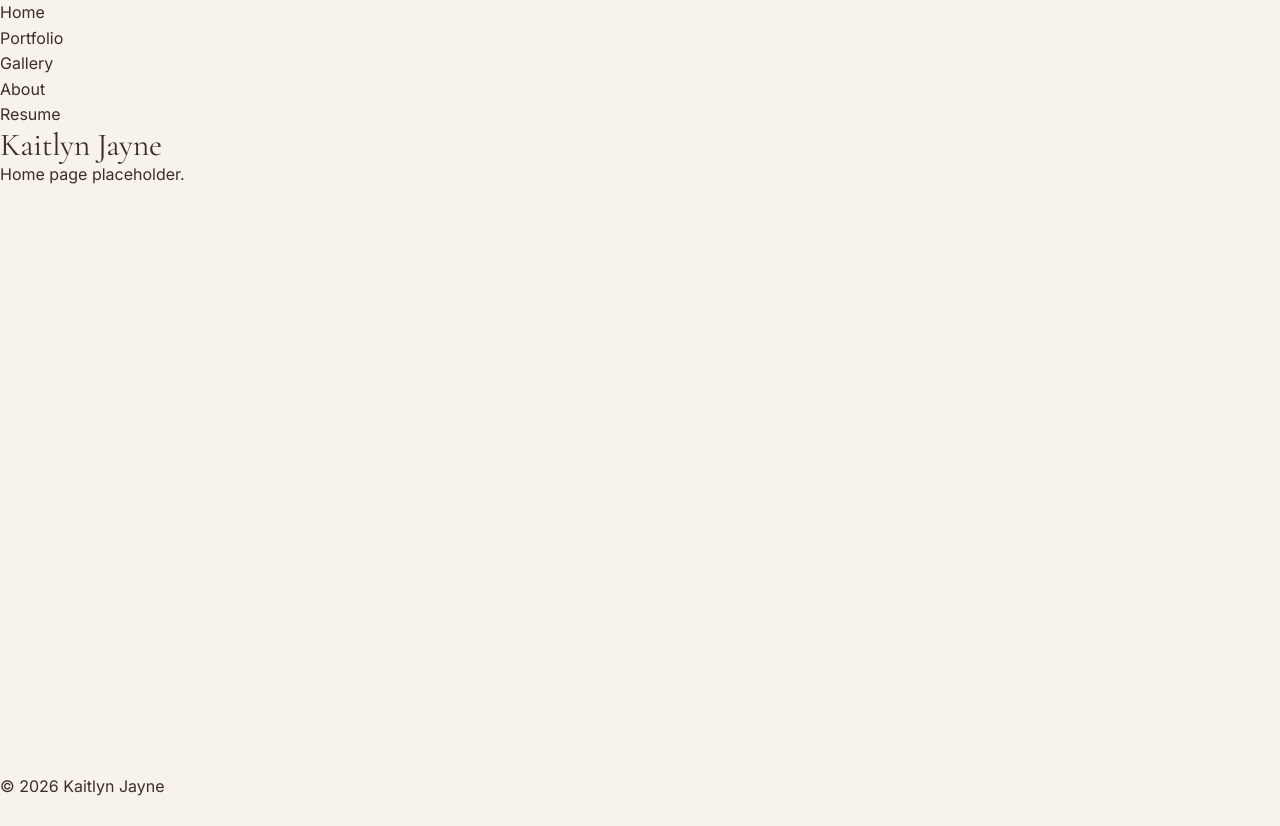
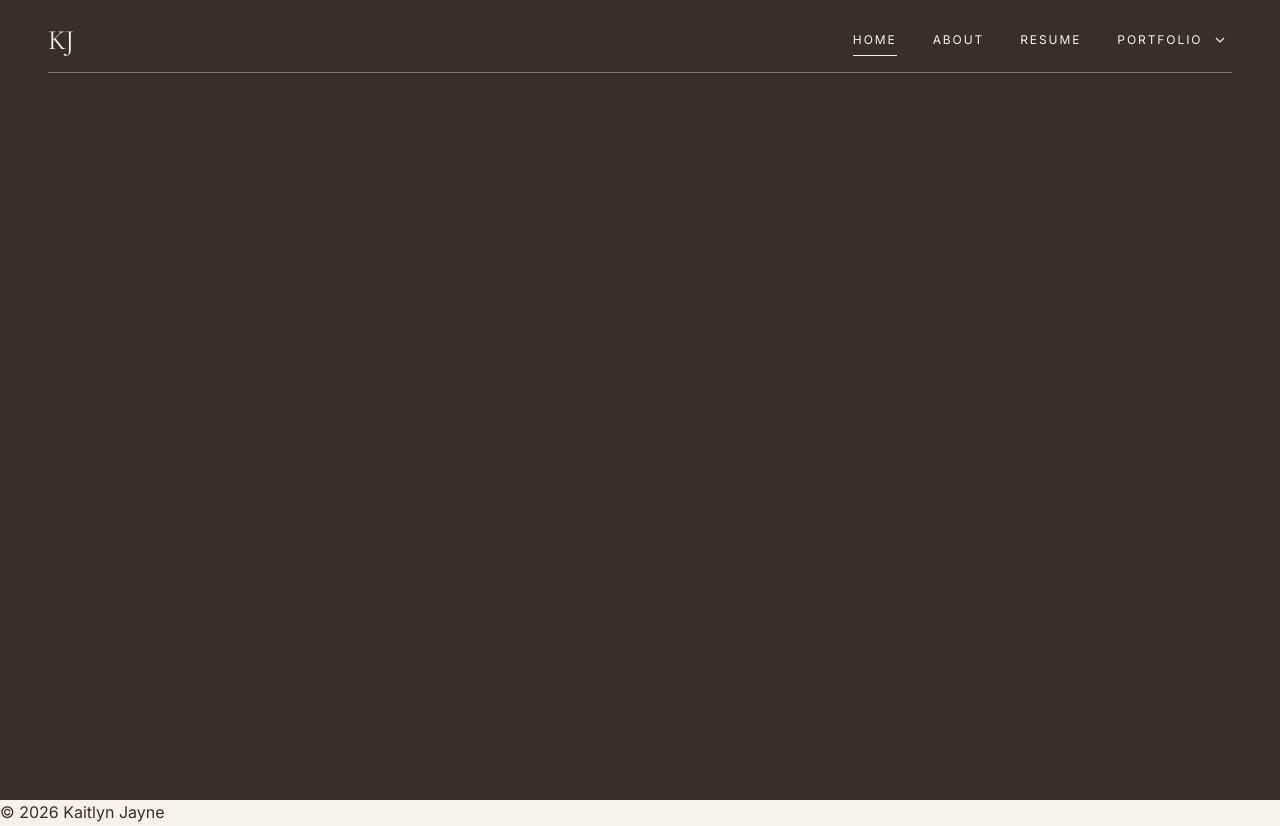
Before and after one commit to N-farnsworth/kaitlyn-website, a Next.js app: page / in a window 1280 px wide. Before the commit the page ends 800 px from the top, so only its background shows below. Built offline with nearby package versions, Linux system fonts and the light colour scheme.

Commit message:
Add nav with portfolio dropdown

```diff
--- a/app/page.tsx
+++ b/app/page.tsx
@@ -1,8 +1,4 @@
-export default function HomePage() {
-  return (
-    <main>
-      <h1>Kaitlyn Jayne</h1>
-      <p>Home page placeholder.</p>
-    </main>
-  );
+export default function Home() {
+  // TEMPORARY dark block so the ivory nav is visible. Replaced by the real hero next.
+  return <div style={{ height: "100vh", background: "var(--espresso)" }} />;
 }
--- /dev/null
+++ b/components/Nav.module.css
@@ -0,0 +1,155 @@
+.header {
+  position: absolute;
+  top: 0;
+  left: 0;
+  right: 0;
+  z-index: 50;
+  padding-top: env(safe-area-inset-top, 0px);
+  color: var(--color-text);
+}
+
+.onDark {
+  color: var(--color-on-photo);
+}
+
+.bar {
+  display: flex;
+  align-items: center;
+  justify-content: space-between;
+  gap: var(--space-md);
+  margin: 0 var(--gutter);
+  padding: var(--space-md) 0 var(--space-sm);
+  border-bottom: 1px solid color-mix(in srgb, currentColor 35%, transparent);
+}
+
+.monogram {
+  font-family: var(--font-display);
+  font-size: 1.75rem;
+  line-height: 1;
+  letter-spacing: -0.04em;
+}
+
+.links {
+  display: flex;
+  align-items: center;
+  gap: 2.25rem;
+  list-style: none;
+}
+
+/* Small-caps style links with an underline that draws in */
+.link {
+  position: relative;
+  display: inline-block;
+  padding: 0.4rem 0;
+  font-size: var(--text-xs);
+  letter-spacing: 0.16em;
+  text-transform: uppercase;
+}
+
+.link::after {
+  content: "";
+  position: absolute;
+  left: 0;
+  right: 0;
+  bottom: 0;
+  height: 1px;
+  background: currentColor;
+  transform: scaleX(0);
+  transform-origin: left;
+  transition: transform 0.3s ease;
+}
+
+.link:hover::after,
+.active::after {
+  transform: scaleX(1);
+}
+
+/* ---------- Portfolio dropdown ---------- */
+.dropdown {
+  position: relative;
+  display: flex;
+  align-items: center;
+  gap: 0.35rem;
+}
+
+.toggle {
+  display: grid;
+  place-items: center;
+  width: 1.5rem;
+  height: 1.5rem;
+}
+
+.chevron {
+  transition: transform 0.25s ease;
+}
+
+.dropdown[data-open="true"] .chevron {
+  transform: rotate(180deg);
+}
+
+.menu {
+  position: absolute;
+  top: calc(100% + 0.75rem);
+  right: 0;
+  min-width: 13rem;
+  padding: 0.5rem 0;
+  list-style: none;
+  background: var(--color-bg);
+  color: var(--color-text);
+  border: 1px solid var(--color-border);
+  box-shadow: 0 12px 30px rgba(58, 46, 42, 0.12);
+  opacity: 0;
+  visibility: hidden;
+  transform: translateY(-4px);
+  transition: opacity 0.2s ease, transform 0.2s ease, visibility 0.2s;
+}
+
+/* Invisible bridge so the menu doesn't close while the mouse crosses the gap */
+.menu::before {
+  content: "";
+  position: absolute;
+  left: 0;
+  right: 0;
+  top: -0.75rem;
+  height: 0.75rem;
+}
+
+.dropdown[data-open="true"] .menu {
+  opacity: 1;
+  visibility: visible;
+  transform: translateY(0);
+}
+
+/* Open on hover too, but only on devices with a real mouse */
+@media (hover: hover) {
+  .dropdown:hover .menu {
+    opacity: 1;
+    visibility: visible;
+    transform: translateY(0);
+  }
+}
+
+.menuLink {
+  display: block;
+  padding: 0.6rem 1.25rem;
+  font-size: var(--text-sm);
+  transition: background 0.2s ease;
+}
+
+.menuLink:hover {
+  background: color-mix(in srgb, var(--color-surface) 45%, transparent);
+}
+
+.menuLink[aria-current="page"] {
+  color: var(--color-accent);
+}
+
+/* Temporary until the phone menu exists */
+@media (max-width: 640px) {
+  .links {
+    gap: 1rem;
+  }
+  .link {
+    letter-spacing: 0.1em;
+  }
+}
--- a/components/Nav.tsx
+++ b/components/Nav.tsx
@@ -1,25 +1,132 @@
+"use client";
+
 import Link from "next/link";
+import { usePathname } from "next/navigation";
+import { useEffect, useId, useRef, useState } from "react";
+import { navLinks, darkHeroPaths, type NavItem } from "@/data/navigation";
+import styles from "./Nav.module.css";
 
-const links = [
-  { href: "/", label: "Home" },
-  { href: "/portfolio", label: "Portfolio" },
-  { href: "/portfolio/gallery", label: "Gallery" },
-  { href: "/about", label: "About" },
-  { href: "/resume", label: "Resume" },
-];
+function isActive(pathname: string, href: string) {
+  if (href === "/") return pathname === "/";
+  return pathname === href || pathname.startsWith(`${href}/`);
+}
 
 export default function Nav() {
+  const pathname = usePathname();
+  const onDark = darkHeroPaths.includes(pathname);
+
   return (
-    <header>
-      <nav>
-        <ul>
-          {links.map((link) => (
-            <li key={link.href}>
-              <Link href={link.href}>{link.label}</Link>
-            </li>
-          ))}
-        </ul>
-      </nav>
+    <header className={`${styles.header} ${onDark ? styles.onDark : ""}`}>
+      <div className={styles.bar}>
+        <Link href="/" className={styles.monogram} aria-label="Kaitlyn Jayne, home">
+          KJ
+        </Link>
+
+        <nav aria-label="Main">
+          <ul className={styles.links}>
+            {navLinks.map((item) =>
+              item.children ? (
+                <Dropdown key={item.href} item={item} items={item.children} pathname={pathname} />
+              ) : (
+                <li key={item.href}>
+                  <Link
+                    href={item.href}
+                    className={`${styles.link} ${isActive(pathname, item.href) ? styles.active : ""}`}
+                    aria-current={pathname === item.href ? "page" : undefined}
+                  >
+                    {item.label}
+                  </Link>
+                </li>
+              )
+            )}
+          </ul>
+        </nav>
+      </div>
     </header>
   );
 }
+
+function Dropdown({
+  item,
+  items,
+  pathname,
+}: {
+  item: NavItem;
+  items: NavItem[];
+  pathname: string;
+}) {
+  const [open, setOpen] = useState(false);
+  const wrapperRef = useRef<HTMLLIElement>(null);
+  const buttonRef = useRef<HTMLButtonElement>(null);
+  const menuId = useId();
+
+  // While open: close on a click outside, or on the Escape key
+  useEffect(() => {
+    if (!open) return;
+    const onPointerDown = (e: PointerEvent) => {
+      if (!wrapperRef.current?.contains(e.target as Node)) setOpen(false);
+    };
+    const onKeyDown = (e: KeyboardEvent) => {
+      if (e.key === "Escape") {
+        setOpen(false);
+        buttonRef.current?.focus();
+      }
+    };
+    document.addEventListener("pointerdown", onPointerDown);
+    document.addEventListener("keydown", onKeyDown);
+    return () => {
+      document.removeEventListener("pointerdown", onPointerDown);
+      document.removeEventListener("keydown", onKeyDown);
+    };
+  }, [open]);
+
+  return (
+    <li
+      ref={wrapperRef}
+      className={styles.dropdown}
+      data-open={open}
+      onBlur={(e) => {
+        // Close when keyboard focus moves outside the dropdown
+        if (!wrapperRef.current?.contains(e.relatedTarget as Node)) setOpen(false);
+      }}
+    >
+      <Link
+        href={item.href}
+        className={`${styles.link} ${isActive(pathname, item.href) ? styles.active : ""}`}
+        aria-current={pathname === item.href ? "page" : undefined}
+        onClick={() => setOpen(false)}
+      >
+        {item.label}
+      </Link>
+
+      <button
+        ref={buttonRef}
+        type="button"
+        className={styles.toggle}
+        aria-expanded={open}
+        aria-controls={menuId}
+        aria-label={`Show ${item.label} pages`}
+        onClick={() => setOpen((o) => !o)}
+      >
+        <svg className={styles.chevron} width="10" height="6" viewBox="0 0 10 6" aria-hidden="true">
+          <path d="M1 1l4 4 4-4" fill="none" stroke="currentColor" strokeWidth="1.2" />
+        </svg>
+      </button>
+
+      <ul id={menuId} className={styles.menu}>
+        {items.map((child) => (
+          <li key={child.href}>
+            <Link
+              href={child.href}
+              className={styles.menuLink}
+              aria-current={pathname === child.href ? "page" : undefined}
+              onClick={() => setOpen(false)}
+            >
+              {child.label}
+            </Link>
+          </li>
+        ))}
+      </ul>
+    </li>
+  );
+}
--- /dev/null
+++ b/data/navigation.ts
@@ -0,0 +1,26 @@
+export type NavItem = {
+  label: string;
+  href: string;
+  children?: NavItem[];
+};
+
+export const navLinks: NavItem[] = [
+  { label: "Home", href: "/" },
+  { label: "About", href: "/about" },
+  { label: "Resume", href: "/resume" },
+  {
+    label: "Portfolio",
+    href: "/portfolio",
+    children: [
+      { label: "Editorial 1", href: "/portfolio/editorial-1" },
+      { label: "Editorial 2", href: "/portfolio/editorial-2" },
+      { label: "Editorial 3", href: "/portfolio/editorial-3" },
+      { label: "Editorial 4", href: "/portfolio/editorial-4" },
+      { label: "Gallery", href: "/portfolio/gallery" },
+    ],
+  },
+];
+
+// Pages whose hero is a dark photo, so the nav text should be ivory.
+// Every other page gets espresso text. Add pages here as their heroes are built.
+export const darkHeroPaths = ["/"];
```
Also changed, not shown: app/page.module.css (deleted, +0 -150 lines).
